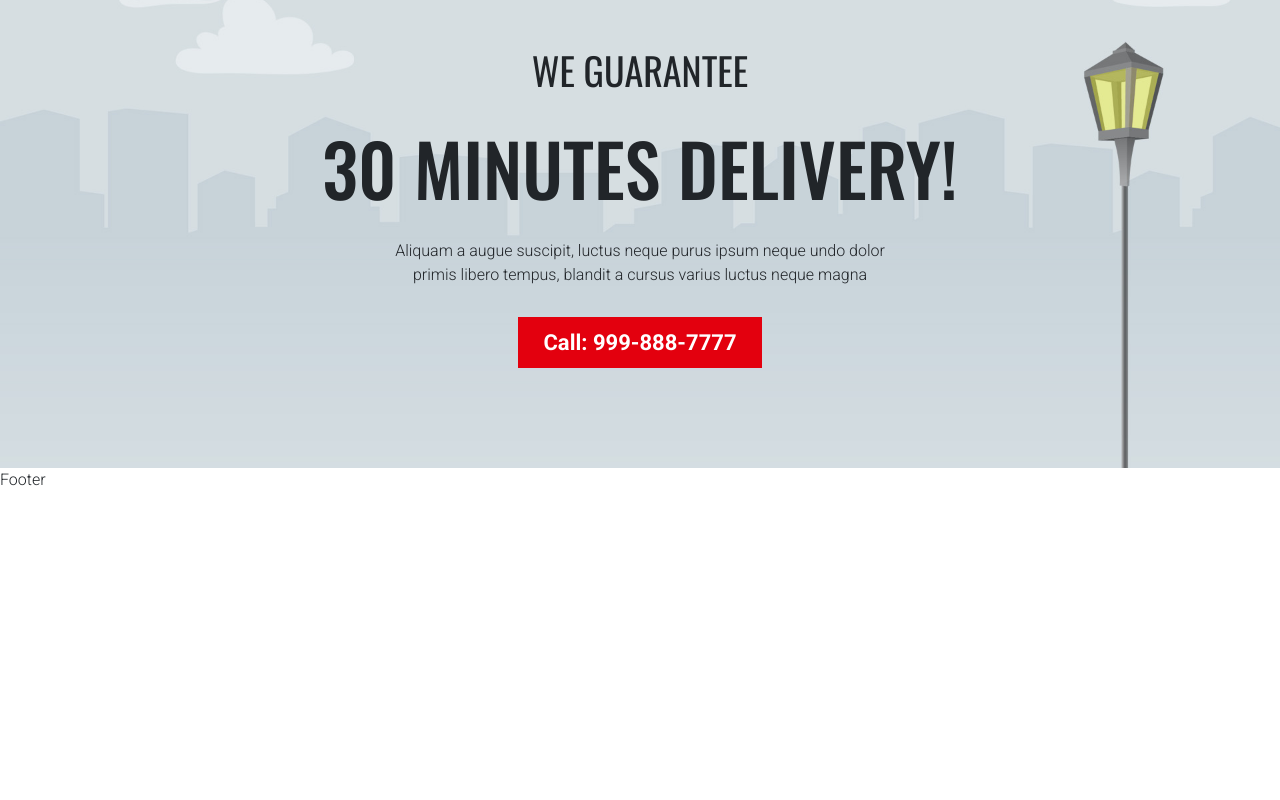
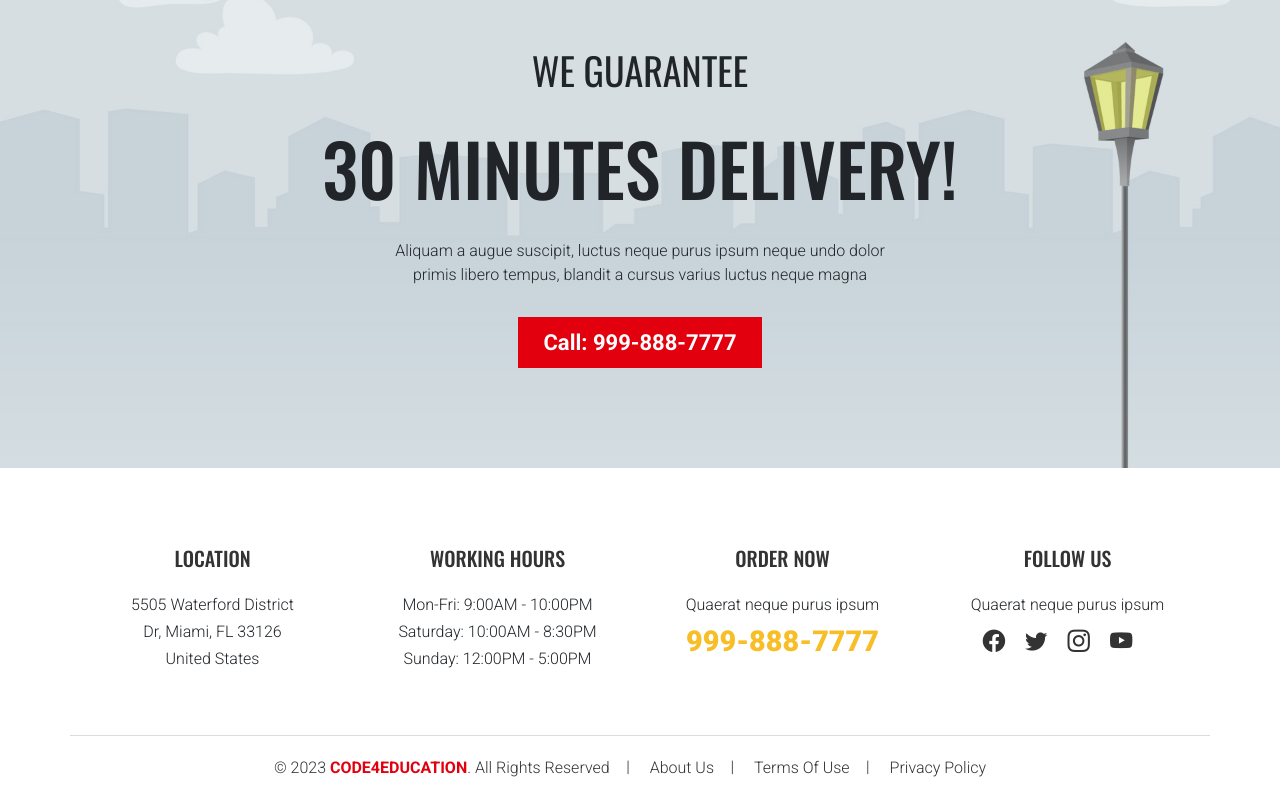
Before and after one commit to luuhuy2402/FoodOrderingWeb, a React (Vite) app: page / in a window 1280 px wide. Shown: the part 6629-7429 px from the top of the page. Before the commit the page ends 7121 px from the top, so only its background shows below. Built offline with nearby package versions, Linux system fonts and the light colour scheme.

Commit message:
Footer and scroll top

```diff
--- a/src/components/Layouts/Footer.jsx
+++ b/src/components/Layouts/Footer.jsx
@@ -1,3 +1,125 @@
+import { useEffect, useState } from "react";
+import { Col, Container, Row } from "react-bootstrap";
+import { Link } from "react-router-dom";
+
 export default function Footer() {
-    return <div>Footer</div>;
+    // Scroll State
+    const [isVisible, setIsVisible] = useState(false);
+    const scrollTop = () => {
+        window.scrollTo({
+            top: 0,
+            behavior: "smooth",
+        });
+    };
+
+    const listenToScroll = () => {
+        let heightToHidden = 250;
+        const windowScroll =
+            document.body.scrollTop || document.documentElement.scrollTop;
+
+        windowScroll > heightToHidden
+            ? setIsVisible(true)
+            : setIsVisible(false);
+    };
+
+    useEffect(() => {
+        window.addEventListener("scroll", listenToScroll);
+    });
+    return (
+        <>
+            <footer>
+                <Container>
+                    <Row>
+                        <Col sm={6} lg={3} className="mb-4 mb-lg-0">
+                            <div className="text-center">
+                                <h5>Location</h5>
+                                <p>5505 Waterford District</p>
+                                <p>Dr, Miami, FL 33126</p>
+                                <p>United States</p>
+                            </div>
+                        </Col>
+                        <Col sm={6} lg={3} className="mb-4 mb-lg-0">
+                            <div className="text-center">
+                                <h5>Working Hours</h5>
+                                <p>Mon-Fri: 9:00AM - 10:00PM</p>
+                                <p>Saturday: 10:00AM - 8:30PM</p>
+                                <p>Sunday: 12:00PM - 5:00PM</p>
+                            </div>
+                        </Col>
+                        <Col sm={6} lg={3} className="mb-4 mb-lg-0">
+                            <div className="text-center">
+                                <h5>Order Now</h5>
+                                <p>Quaerat neque purus ipsum</p>
+                                <p>
+                                    <Link
+                                        to="tel:9998887777"
+                                        className="calling"
+                                    >
+                                        999-888-7777
+                                    </Link>
+                                </p>
+                            </div>
+                        </Col>
+                        <Col sm={6} lg={3} className="mb-4 mb-lg-0">
+                            <div className="text-center">
+                                <h5>Follow Us</h5>
+                                <p>Quaerat neque purus ipsum</p>
+                                <ul className="list-unstyled text-center mt-2">
+                                    <li>
+                                        <Link to="/">
+                                            <i className="bi bi-facebook"></i>
+                                        </Link>
+                                    </li>
+                                    <li>
+                                        <Link to="/">
+                                            <i className="bi bi-twitter"></i>
+                                        </Link>
+                                    </li>
+                                    <li>
+                                        <Link to="/">
+                                            <i className="bi bi-instagram"></i>
+                                        </Link>
+                                    </li>
+                                    <li>
+                                        <Link to="/">
+                                            <i className="bi bi-youtube"></i>
+                                        </Link>
+                                    </li>
+                                </ul>
+                            </div>
+                        </Col>
+                    </Row>
+                    <Row className="copy_right">
+                        <Col>
+                            <div>
+                                <ul className="list-unstyled text-center mb-0">
+                                    <li>
+                                        <Link to="/">
+                                            © 2023 <span>CODE4EDUCATION</span>.
+                                            All Rights Reserved
+                                        </Link>
+                                    </li>
+                                    <li>
+                                        <Link to="/">About Us</Link>
+                                    </li>
+                                    <li>
+                                        <Link to="/">Terms Of Use</Link>
+                                    </li>
+                                    <li>
+                                        <Link to="/">Privacy Policy</Link>
+                                    </li>
+                                </ul>
+                            </div>
+                        </Col>
+                    </Row>
+                </Container>
+            </footer>
+            {/* Sroll To Top */}
+            {isVisible && (
+                <div className="scroll_top" onClick={scrollTop}>
+                    <i className="bi bi-arrow-up"></i>
+                </div>
+            )}
+        </>
+    );
 }
--- a/src/styles/HomeStyle.css
+++ b/src/styles/HomeStyle.css
@@ -373,6 +373,85 @@
     font-weight: 700;
 }
 
+/* Home Footer 9.0 */
+footer {
+    padding-top: 80px;
+}
+
+footer h5 {
+    color: var(--light-black);
+    line-height: 1;
+    margin-bottom: 25px;
+}
+
+footer p {
+    margin-bottom: 3px;
+    font-size: 1rem;
+}
+
+footer .calling {
+    font-size: 1.8rem;
+    font-weight: 800;
+    color: var(--yellow);
+}
+
+footer ul li {
+    display: inline-block;
+    margin-right: 20px;
+    font-size: 1.4rem;
+    cursor: pointer;
+}
+
+footer .copy_right {
+    border-top: 1px solid var(--light-grey-2);
+    margin-top: 60px;
+    padding: 20px 0;
+}
+
+footer .copy_right ul li span {
+    color: var(--light-red);
+    font-weight: 600;
+}
+
+footer .copy_right ul li {
+    font-size: 1rem;
+    padding: 0 10px;
+    position: relative;
+}
+
+footer .copy_right ul li:after {
+    content: "|";
+    padding-left: 11px;
+    position: absolute;
+    top: -1px;
+    right: -10px;
+}
+
+footer .copy_right ul li:last-child:after {
+    display: none;
+}
+
+/* Scroll Top */
+.scroll_top {
+    position: fixed;
+    right: 30px;
+    bottom: 30px;
+    z-index: 99;
+    cursor: pointer;
+    width: 2.7rem;
+    height: 2.7rem;
+    line-height: 3rem;
+    text-align: center;
+    background: var(--light-red);
+    border-radius: 10%;
+}
+
+.scroll_top i {
+    text-align: center;
+    font-size: 1.5rem;
+    color: var(--white);
+}
+
 /* Media Query mobiles */
 
 @media (max-width: 1200px) {
```
